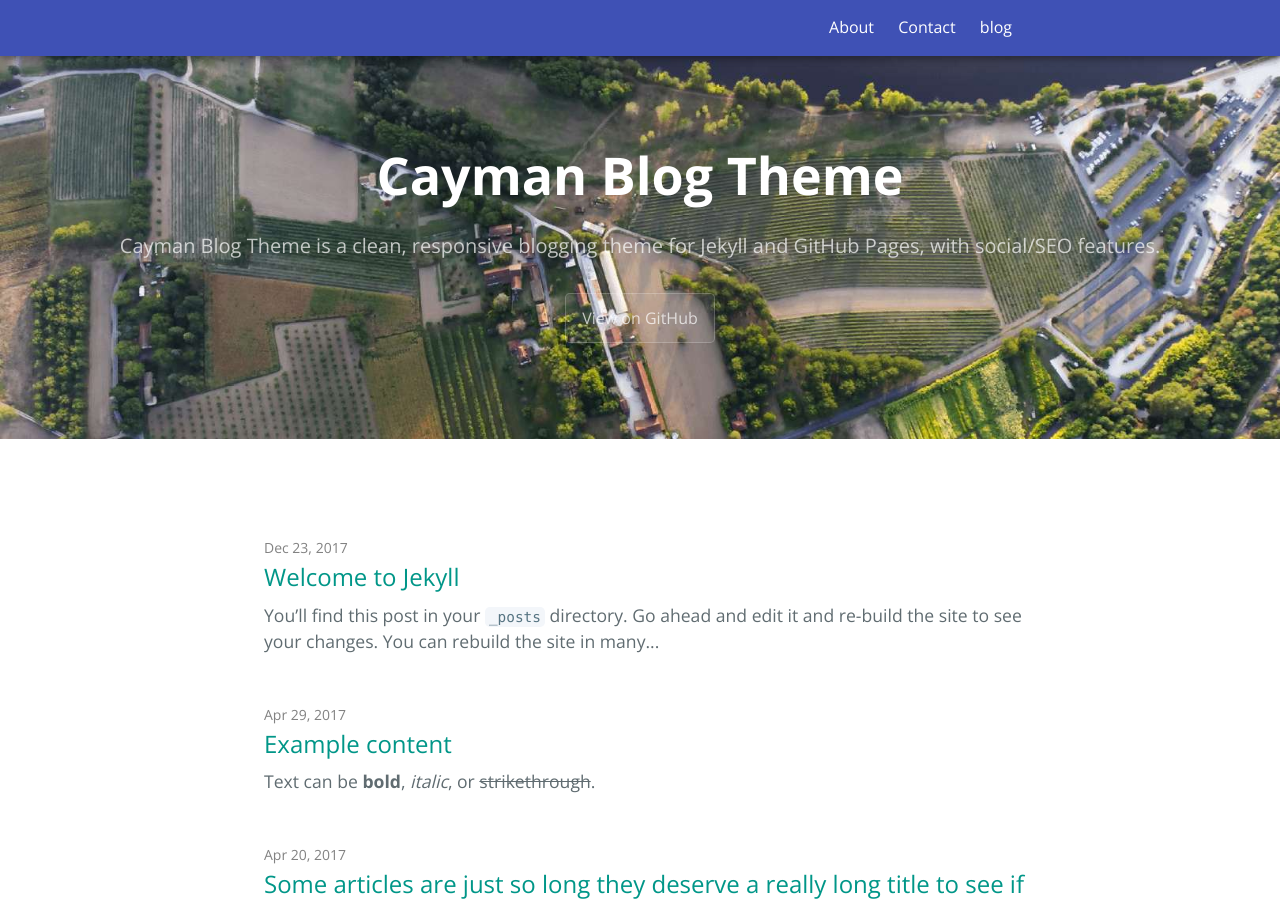
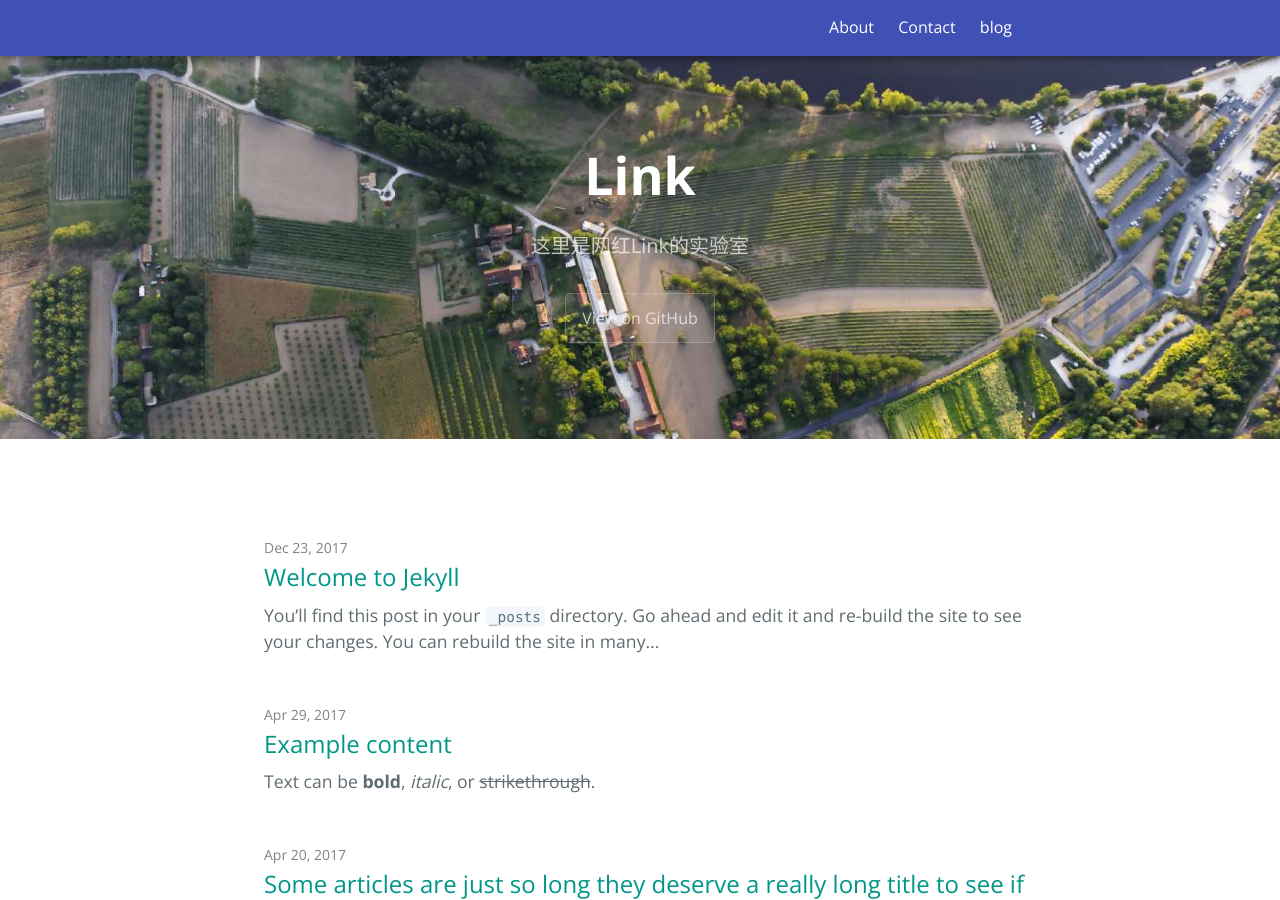
Before and after one commit to link9596/qwq, a Jekyll site: the page built from index.html, in a window 1280 px wide and 900 px high. Built offline with Jekyll 4.4.1, drawn with Linux system fonts in a browser that asks for light colours; the list of posts is cut into pages by our own code.

Commit message:
Update _config.yml

```diff
--- a/_config.yml
+++ b/_config.yml
@@ -1,5 +1,5 @@
-title: Cayman Blog Theme
-description: Cayman Blog Theme is a clean, responsive blogging theme for Jekyll and GitHub Pages, with social/SEO features.
+title: Link
+description: 这里是网红Link的实验室
 show_downloads: false
 
 baseurl: "/blog" # change this to the subpath of your site, e.g. /blog. Leave it empty if you don't need it.
```
